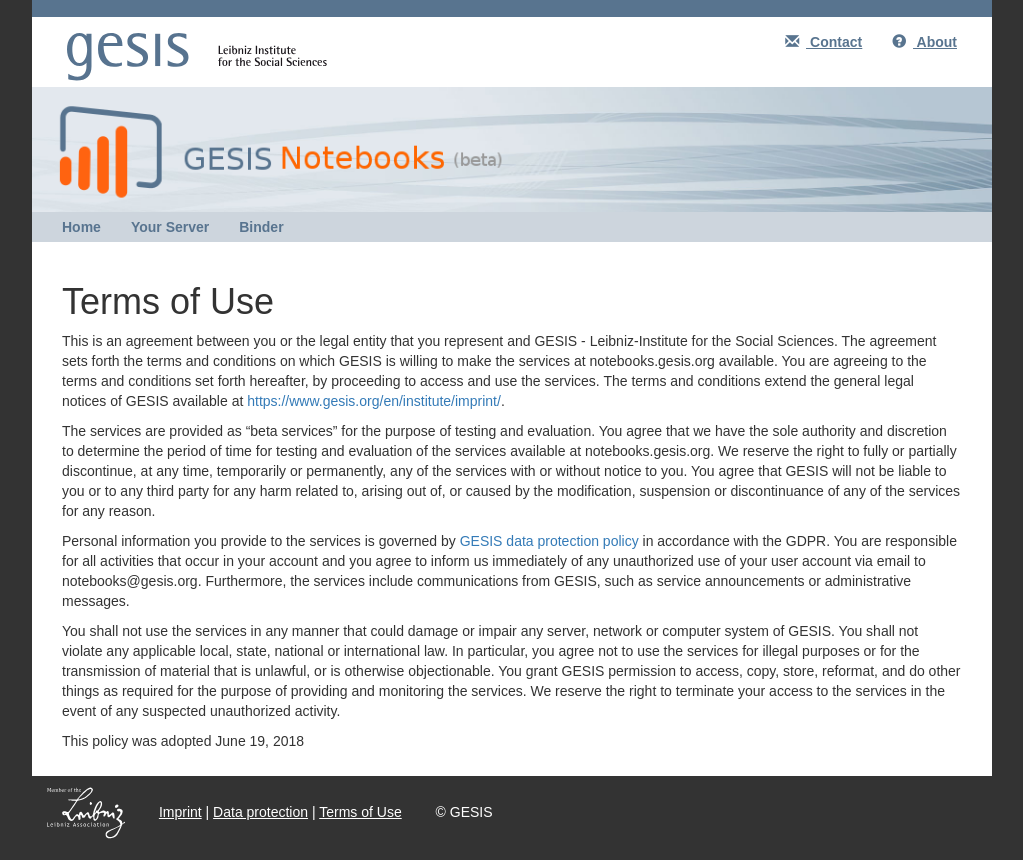
After one commit to gesiscss/orc, a Flask app: page /terms_of_use/ in a window 1280 px wide. The commit adds this page. Shown: the whole page, without its empty margins (128-1151 px from the left). Run offline with Flask 2, Linux system fonts and the light colour scheme; some libraries are stand-ins or nearby versions.

Commit message:
add terms of use and enable admin access

```diff
--- a/jupyterhub/config.yaml
+++ b/jupyterhub/config.yaml
@@ -114,7 +114,7 @@
   custom:
     className: "jhub_shibboleth_auth.shibboleth_auth.ShibbolethAuthenticator"
   admin:
-    access: false
+    access: true
     users: ['kenan.erdogan@gesis.org', 'arnim.bleier@gesis.org']
   state:
     enabled: true
--- a/jupyterhub/config_test.yaml
+++ b/jupyterhub/config_test.yaml
@@ -113,7 +113,7 @@
   custom:
     className: "jhub_shibboleth_auth.shibboleth_auth.ShibbolethAuthenticator"
   admin:
-    access: false
+    access: true
     users: ['kenan.erdogan@gesis.org', 'arnim.bleier@gesis.org']
   state:
     enabled: true
--- a/orc_site/app.py
+++ b/orc_site/app.py
@@ -15,6 +15,7 @@
                        format(*['-test', '-test'] if os.environ.get('DEPLOYMENT_ENV') == 'staging' else ['', '']),
     'bhub_url': '/binder/',
     'about_url': '/about/',
+    'tou_url': '/terms_of_use/',
     'imprint_url': 'https://www.gesis.org/en/institute/imprint/',
     'data_protection_url': 'https://www.gesis.org/en/institute/data-protection/',
     'contact_url': 'mailto:notebooks@gesis.org',
@@ -69,5 +70,11 @@
     return render_template('about.html', **context)
 
 
+@app.route('/terms_of_use/')
+def terms_of_use():
+    context.update({'active': 'terms_of_use'})
+    return render_template('terms_of_use.html', **context)
+
+
 if __name__ == '__main__':
     app.run(debug=False, host='0.0.0.0')
--- a/orc_site/templates/page.html
+++ b/orc_site/templates/page.html
@@ -191,11 +191,14 @@
           <span class="footer-span">
               <img src="/static/images/leibniz_logo_en_white.svg" width="78" height="54" alt="Leibniz Logo"/>
           </span>
-          <span class="footer-span">
-              <a class="footer-link" href="{{imprint_url}}">Imprint</a>
+          <span class="footer-span" style="padding-right: 0;">
+              <a class="footer-link" href="{{imprint_url}}">Imprint</a> |
+          </span>
+          <span class="footer-span" style="padding-right: 0;">
+              <a class="footer-link" href="{{data_protection_url}}">Data protection</a> |
           </span>
           <span class="footer-span">
-              <a class="footer-link" href="{{data_protection_url}}">Data protection</a>
+              <a class="footer-link" href="{{tou_url}}">Terms of Use</a>
           </span>
           <span class="footer-span">
               &copy; GESIS
--- /dev/null
+++ b/orc_site/templates/terms_of_use.html
@@ -0,0 +1,30 @@
+{% extends "page.html" %}
+
+{% if is_production %}
+    {% block etracker_et_pagename %}%2FAbout%3Aabout%2F{% endblock etracker_et_pagename %}
+    {% block etracker_et_pagename_nojs %}%2FAbout%3Aabout%2F{% endblock etracker_et_pagename_nojs %}
+    {% block etracker_et_areas %}%2Fabout{% endblock etracker_et_areas %}
+    {% block etracker_et_areas_no_js %}%2Fabout{% endblock etracker_et_areas_no_js %}
+{% endif %}
+
+{% block main %}
+{#<div class="row form-group text-center">#}
+<div class="row form-group" style="padding-left: 30px; padding-right: 30px;">
+    <h1>Terms of Use</h1>
+    <p>
+        This is an agreement between you or the legal entity that you represent and GESIS - Leibniz-Institute for the Social Sciences. The agreement sets forth the terms and conditions on  which GESIS is willing to make the services at notebooks.gesis.org available. You are agreeing to the terms and conditions set forth hereafter, by proceeding to access and use the services. The terms and conditions extend the general legal notices of GESIS available at <a href='https://www.gesis.org/en/institute/imprint/'>https://www.gesis.org/en/institute/imprint/</a>.
+    </p>
+    <p>
+        The services are provided as “beta services” for the purpose of testing and evaluation. You agree that we have the sole authority and discretion to determine the period of time for testing and evaluation of the services available at notebooks.gesis.org. We reserve the right to fully or partially discontinue, at any time, temporarily or permanently, any of the services with or without notice to you. You agree that GESIS will not be liable to you or to any third party for any harm related to, arising out of, or caused by the modification, suspension or discontinuance of any of the services for any reason.
+    </p>
+    <p>
+        Personal information you provide to the services is governed by <a href='https://www.gesis.org/en/institute/data-protection/'>GESIS data protection policy</a> in accordance with the GDPR. You are responsible for all activities that occur in your account and you agree to inform us immediately of any unauthorized use of your user account via email to notebooks@gesis.org. Furthermore, the services include communications from GESIS, such as service announcements or administrative messages.
+    </p>
+    <p>
+        You shall not use the services in any manner that could damage or impair any server, network or computer system of GESIS. You shall not violate any applicable local, state, national or international law. In particular, you agree not to use the services for illegal purposes or for the transmission of material that is unlawful, or is otherwise objectionable. You grant GESIS permission to access, copy, store, reformat, and do other things as required for the purpose of providing and monitoring the services. We reserve the right to terminate your access to the services in the event of any suspected unauthorized activity.
+    </p>
+    <p>
+        This policy was adopted June 19, 2018
+    </p>
+</div>
+{% endblock main %}
```
Also changed, not shown: binderhub/docker/templates/page.html (+6 -3 lines), jupyterhub/docker/k8s_hub/templates/page.html (+6 -3 lines).
